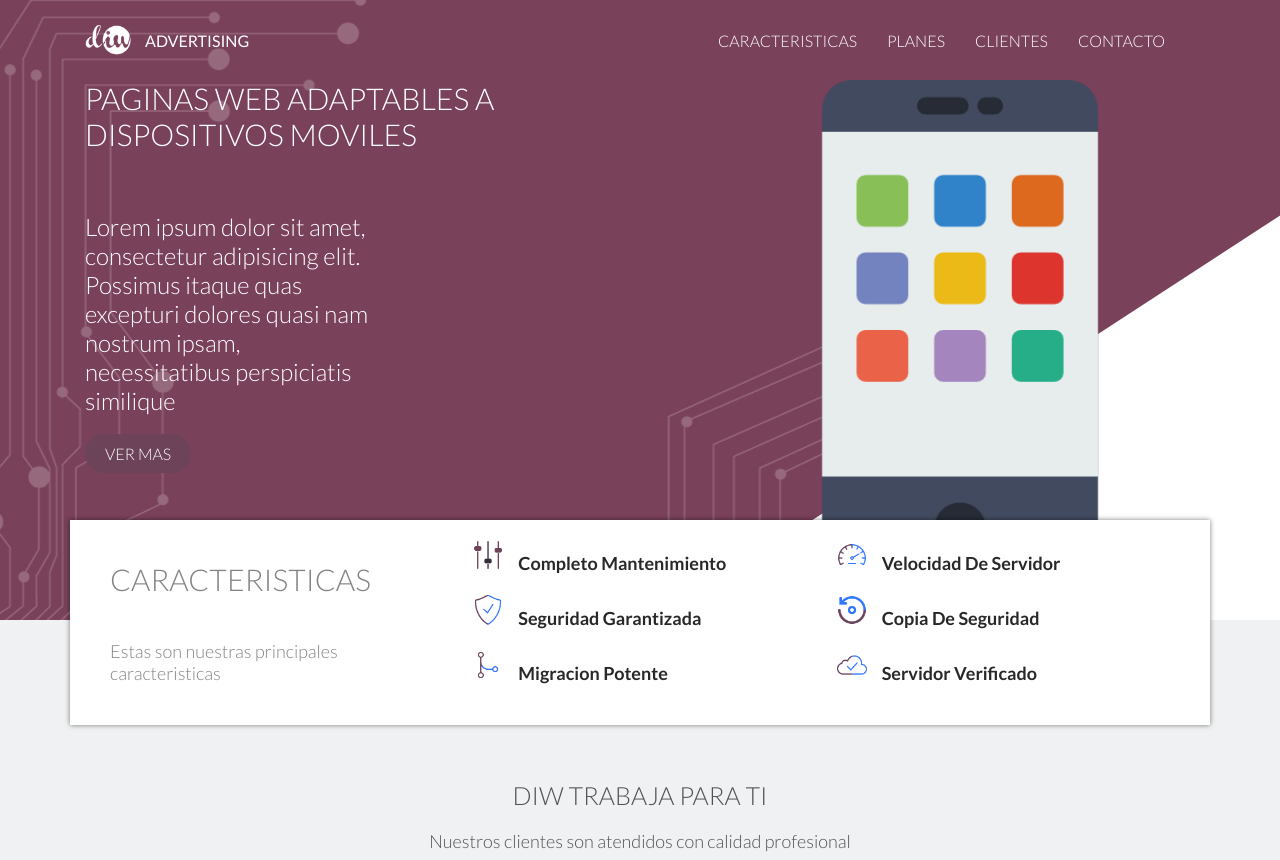
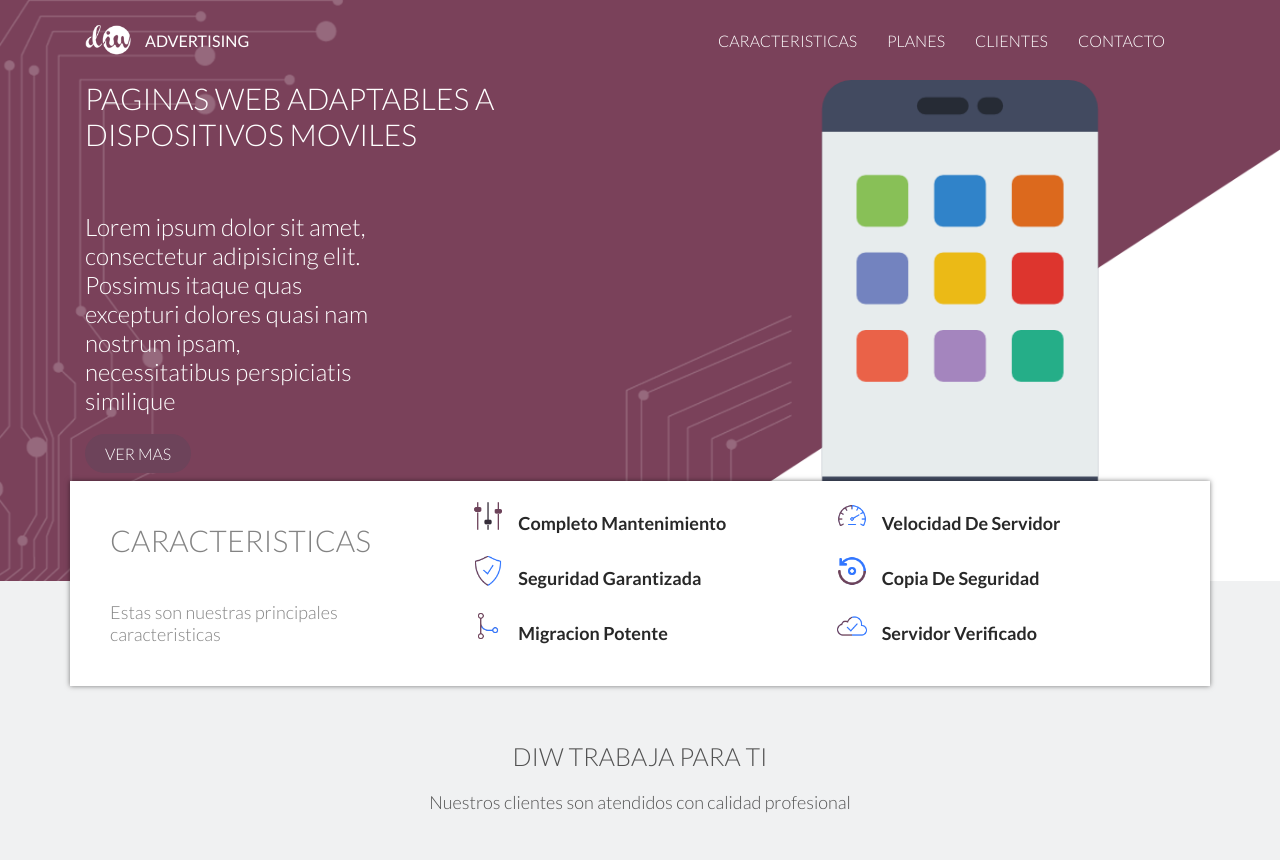
Before and after one commit to reideri/designinnweb, a PHP site: page / in a window 1280 px wide. Shown: the top 860 px of the page. Run offline with PHP 8.4, Linux system fonts and the light colour scheme.

Commit message:
Correccion de error

```diff
--- a/views/css/style.css
+++ b/views/css/style.css
@@ -663,7 +663,7 @@ footer section.copyright .container .row  p {
 		overflow: hidden;
 	}
 
-	slider img.img-slider-bg {
+	.slider img.img-slider-bg {
 		width: 100%;
 		vertical-align: top;
 	}
```
